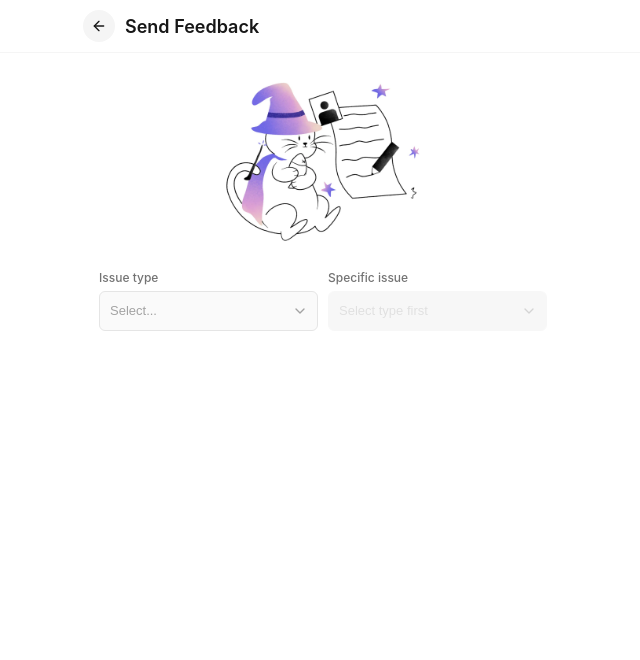
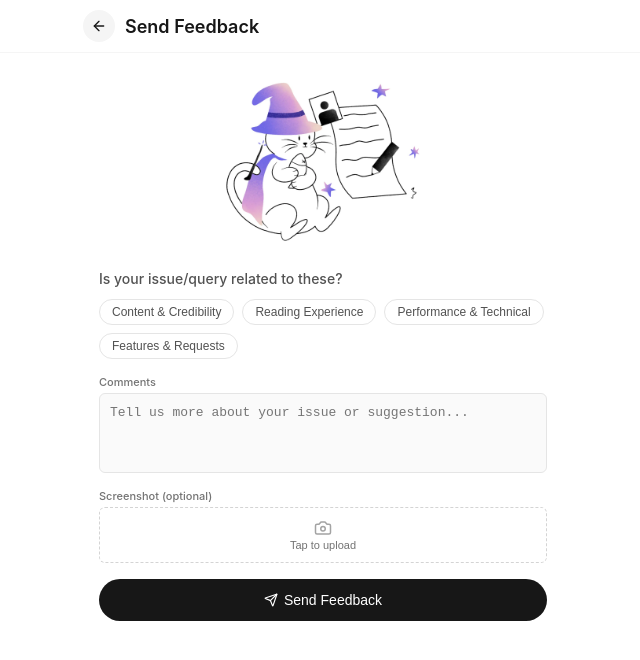
Before and after one commit to gauravsharma2003/feedback-form, a React (Vite) app: page / in a window 1280 px wide. Shown: the top 660 px of the page, without its empty margins (317-957 px from the left). Built offline with nearby package versions, Linux system fonts and the light colour scheme.

Commit message:
its a new day yes it is

```diff
--- a/src/FeedbackForm.jsx
+++ b/src/FeedbackForm.jsx
@@ -227,7 +227,28 @@ const FeedbackForm = () => {
     setShowBottomSheet(true);
   };
 
-  const canSubmit = selectedType && selectedSubtype;
+  const handlePillClick = (typeId) => {
+    if (selectedType === typeId) {
+      // Deselect if clicking the same pill
+      setSelectedType('');
+      setSelectedSubtype('');
+    } else {
+      setSelectedType(typeId);
+      setSelectedSubtype('');
+    }
+  };
+
+  const handleSubPillClick = (subtype) => {
+    if (selectedSubtype === subtype) {
+      // Deselect if clicking the same sub-pill
+      setSelectedSubtype('');
+    } else {
+      setSelectedSubtype(subtype);
+    }
+  };
+
+  // User can always submit - no selection required
+  const canSubmit = true;
 
   return (
     <div style={{ minHeight: '100vh', background: '#fff', fontFamily: '-apple-system, BlinkMacSystemFont, "Segoe UI", Roboto, sans-serif' }}>
@@ -270,58 +291,85 @@ const FeedbackForm = () => {
           </div>
         </div>
 
-        {/* Dropdowns Row */}
-        <div style={{ display: 'flex', gap: '10px', marginBottom: '12px' }}>
-          <div style={{ flex: 1 }}>
-            <label style={{ display: 'block', fontSize: '12px', fontWeight: 500, color: '#737373', marginBottom: '6px' }}>
-              Issue type
-            </label>
-            <div style={{ position: 'relative' }}>
-              <select
-                value={selectedType}
-                onChange={(e) => { setSelectedType(e.target.value); setSelectedSubtype(''); }}
+        {/* Pills Section */}
+        <div style={{ marginBottom: '16px' }}>
+          <p style={{
+            fontSize: '14px',
+            fontWeight: 500,
+            color: '#525252',
+            marginBottom: '12px',
+            textAlign: 'left'
+          }}>
+            Is your issue/query related to these?
+          </p>
+
+          {/* Main Pills */}
+          <div style={{ display: 'flex', flexWrap: 'wrap', gap: '8px', justifyContent: 'flex-start' }}>
+            {problemTypes.map(type => (
+              <button
+                key={type.id}
+                onClick={() => handlePillClick(type.id)}
                 style={{
-                  width: '100%', height: '40px', padding: '0 32px 0 10px', fontSize: '13px',
-                  background: '#fafafa', border: '1px solid #e5e5e5', borderRadius: '6px',
-                  appearance: 'none', cursor: 'pointer', outline: 'none',
-                  color: selectedType ? '#171717' : '#a3a3a3'
+                  padding: '5px 12px',
+                  fontSize: '12px',
+                  fontWeight: 500,
+                  border: '1px solid',
+                  borderColor: selectedType === type.id ? '#171717' : '#e5e5e5',
+                  borderRadius: '16px',
+                  background: selectedType === type.id ? '#171717' : '#fff',
+                  color: selectedType === type.id ? '#fff' : '#525252',
+                  cursor: 'pointer',
+                  transition: 'all 0.2s ease',
+                  whiteSpace: 'nowrap'
                 }}
               >
-                <option value="">Select...</option>
-                {problemTypes.map(type => (
-                  <option key={type.id} value={type.id} style={{ color: '#171717' }}>{type.label}</option>
+                {type.label}
+              </button>
             ))}
-              </select>
-              <ChevronDown style={{ position: 'absolute', right: '10px', top: '50%', transform: 'translateY(-50%)', width: '16px', height: '16px', color: '#a3a3a3', pointerEvents: 'none' }} />
+          </div>
+
+          {/* Sub Pills - Appear when a main pill is selected */}
+          {selectedType && (
+            <div style={{
+              marginTop: '12px',
+              padding: '0',
+              background: 'transparent',
+              overflow: 'hidden',
+              animation: 'slideDown 0.3s ease-out forwards'
+            }}>
+              <p style={{
+                fontSize: '11px',
+                color: '#737373',
+                marginBottom: '10px',
+                textTransform: 'uppercase',
+                letterSpacing: '0.5px'
+              }}>
+                Select specific issue
+              </p>
+              <div style={{ display: 'flex', flexWrap: 'wrap', gap: '6px' }}>
+                {subTypes[selectedType].map(subtype => (
+                  <button
+                    key={subtype}
+                    onClick={() => handleSubPillClick(subtype)}
+                    style={{
+                      padding: '4px 10px',
+                      fontSize: '11px',
+                      fontWeight: 400,
+                      border: '1px solid',
+                      borderColor: selectedSubtype === subtype ? '#171717' : '#d4d4d4',
+                      borderRadius: '14px',
+                      background: selectedSubtype === subtype ? '#171717' : '#fff',
+                      color: selectedSubtype === subtype ? '#fff' : '#525252',
+                      cursor: 'pointer',
+                      transition: 'all 0.15s ease'
+                    }}
+                  >
+                    {subtype}
+                  </button>
+                ))}
               </div>
             </div>
-
-          <div style={{ flex: 1 }}>
-            <label style={{ display: 'block', fontSize: '12px', fontWeight: 500, color: '#737373', marginBottom: '6px' }}>
-              Specific issue
-            </label>
-            <div style={{ position: 'relative' }}>
-              <select
-                value={selectedSubtype}
-                onChange={(e) => setSelectedSubtype(e.target.value)}
-                disabled={!selectedType}
-                style={{
-                  width: '100%', height: '40px', padding: '0 32px 0 10px', fontSize: '13px',
-                  background: selectedType ? '#fafafa' : '#f5f5f5',
-                  border: '1px solid', borderColor: selectedType ? '#e5e5e5' : '#f5f5f5',
-                  borderRadius: '6px', appearance: 'none',
-                  cursor: selectedType ? 'pointer' : 'not-allowed', outline: 'none',
-                  color: !selectedType ? '#d4d4d4' : selectedSubtype ? '#171717' : '#a3a3a3'
-                }}
-              >
-                <option value="">{selectedType ? 'Select...' : 'Select type first'}</option>
-                {selectedType && subTypes[selectedType].map(subtype => (
-                  <option key={subtype} value={subtype} style={{ color: '#171717' }}>{subtype}</option>
-                ))}
-              </select>
-              <ChevronDown style={{ position: 'absolute', right: '10px', top: '50%', transform: 'translateY(-50%)', width: '16px', height: '16px', color: selectedType ? '#a3a3a3' : '#d4d4d4', pointerEvents: 'none' }} />
-            </div>
-          </div>
+          )}
         </div>
 
         {/* Thinking Animation - Show when solution exists (stays visible even after CTA click) */}
@@ -604,20 +652,19 @@ const FeedbackForm = () => {
           </button>
         )}
 
-        {/* Feedback Form - Show when no solution OR user clicked "Still facing the issue" */}
-        {(!solutions[selectedSubtype] || showStillFacingIssue) && selectedSubtype && (
+        {/* Feedback Form - Always visible */}
         <>
           {/* Feedback Text */}
           <div style={{ marginBottom: '12px' }}>
             <label style={{ display: 'block', fontSize: '11px', fontWeight: 500, color: '#737373', marginBottom: '4px' }}>
-                Describe the issue
+              Comments
             </label>
             <textarea
               value={feedbackText}
               onChange={(e) => setFeedbackText(e.target.value)}
-                placeholder="Tell us what happened..."
+              placeholder="Tell us more about your issue or suggestion..."
               style={{
-                  width: '100%', height: '70px', padding: '10px', fontSize: '13px',
+                width: '100%', height: '80px', padding: '10px', fontSize: '13px',
                 background: '#fafafa', border: '1px solid #e5e5e5', borderRadius: '6px',
                 resize: 'none', outline: 'none', color: '#171717', lineHeight: '1.4'
               }}
@@ -625,7 +672,7 @@ const FeedbackForm = () => {
           </div>
 
           {/* Screenshot Upload */}
-            <div style={{ marginBottom: '12px' }}>
+          <div style={{ marginBottom: '16px' }}>
             <label style={{ display: 'block', fontSize: '11px', fontWeight: 500, color: '#737373', marginBottom: '4px' }}>
               Screenshot (optional)
             </label>
@@ -642,24 +689,22 @@ const FeedbackForm = () => {
             </button>
           </div>
         </>
-        )}
 
-        {/* Submit Button - Only show when feedback form is visible */}
-        {(!solutions[selectedSubtype] || showStillFacingIssue) && selectedSubtype && (
+        {/* Submit Button - Always visible */}
         <button
-            disabled={!canSubmit}
           style={{
-              width: '100%', height: '38px', background: canSubmit ? '#171717' : '#e5e5e5',
-              color: canSubmit ? '#fff' : '#a3a3a3', fontSize: '13px', fontWeight: 500,
-              border: 'none', borderRadius: '19px', cursor: canSubmit ? 'pointer' : 'not-allowed',
+            width: '100%', height: '42px', background: '#171717',
+            color: '#fff', fontSize: '14px', fontWeight: 500,
+            border: 'none', borderRadius: '21px', cursor: 'pointer',
             display: 'flex', alignItems: 'center', justifyContent: 'center', gap: '6px',
-              transition: 'background 0.2s, color 0.2s'
+            transition: 'background 0.2s ease'
           }}
+          onMouseEnter={(e) => { e.currentTarget.style.background = '#262626'; }}
+          onMouseLeave={(e) => { e.currentTarget.style.background = '#171717'; }}
         >
           <Send style={{ width: '14px', height: '14px' }} />
           Send Feedback
         </button>
-        )}
       </div>
 
       {/* Bottom Sheet */}
@@ -700,6 +745,18 @@ const FeedbackForm = () => {
         @keyframes fadeIn { from { opacity: 0; } to { opacity: 1; } }
         @keyframes fadeInText { from { opacity: 0; transform: translateY(4px); } to { opacity: 1; transform: translateY(0); } }
         @keyframes shimmer { 0% { transform: translateX(0); } 100% { transform: translateX(100%); } }
+        @keyframes slideDown {
+          from {
+            opacity: 0;
+            transform: translateY(-10px);
+            max-height: 0;
+          }
+          to {
+            opacity: 1;
+            transform: translateY(0);
+            max-height: 200px;
+          }
+        }
         * { box-sizing: border-box; margin: 0; padding: 0; }
       `}</style>
     </div>
```
Lines whose indentation alone changed are shown as unchanged.
